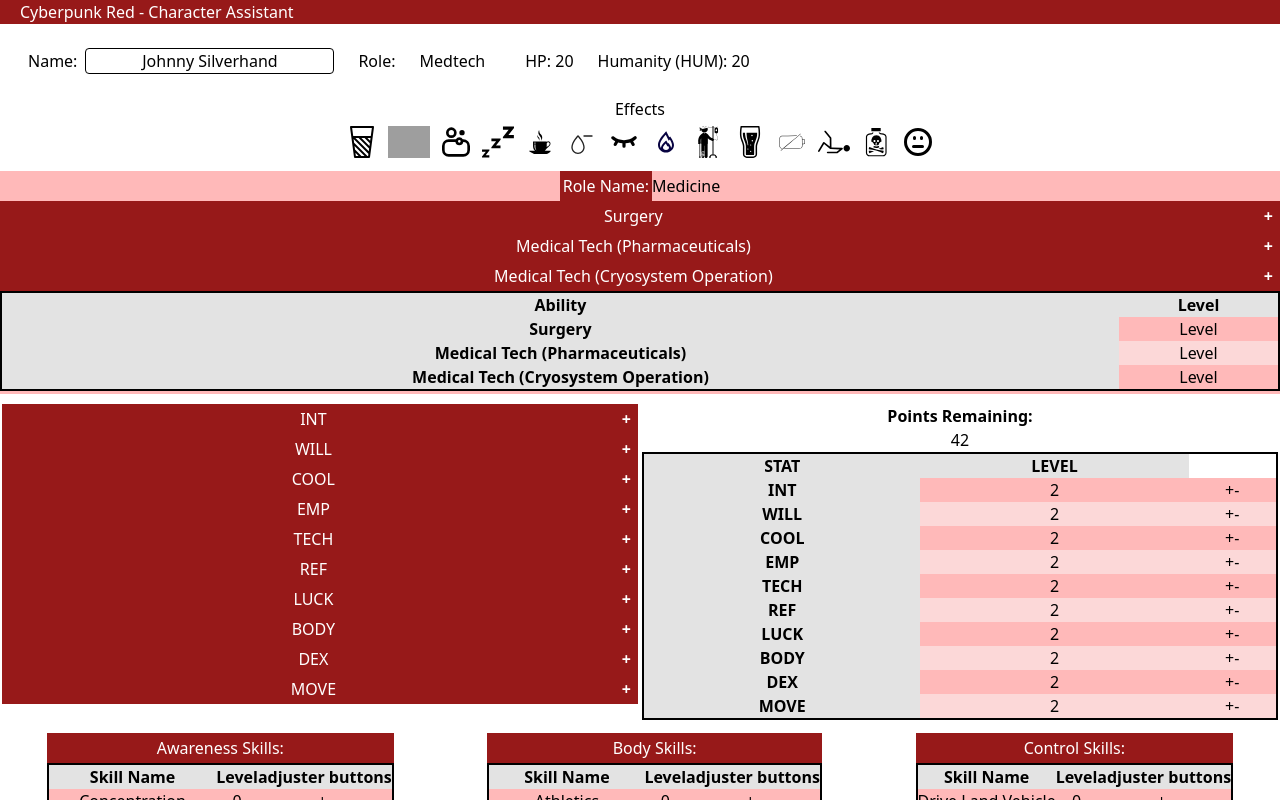
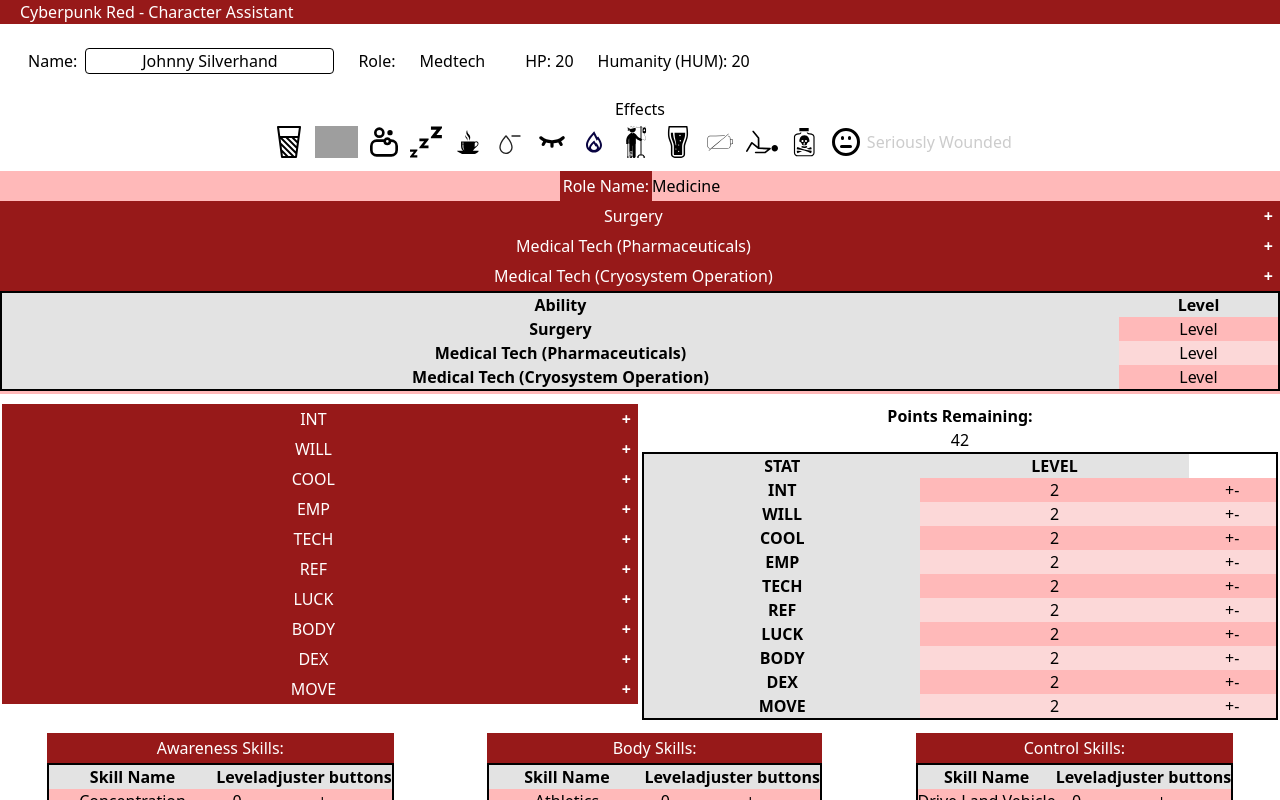
Before and after one commit to DaisyEverard/Cyberpunk-red, a React (Vite) app: page / in a window 1280 px wide. Built offline with nearby package versions, Linux system fonts and the light colour scheme; grey boxes are pictures that could not be loaded.

Commit message:
add seriously wounded text display and state

```diff
--- a/src/App.tsx
+++ b/src/App.tsx
@@ -18,6 +18,7 @@ export const RoleContext = createContext({});
 export const StatsContext = createContext({});
 export const HPContext = createContext({});
 export const HumanityContext = createContext({});
+export const SeriouslyWoundedContext = createContext({});
 
 const App = () => {
   const [name, setName] = useState('Johnny Silverhand');
@@ -25,12 +26,14 @@ const App = () => {
   const [stats, setStats] = useState(defaultStats);
   const [HP, setHP] = useState(calculateHP(stats));
   const [humanity, setHumanity] = useState(calculateHumanity(stats));
+  const [seriouslyWounded, setSeriouslyWounded] = useState("false");
 
   return (
     <RoleContext.Provider value={{ role, setRole }}>
       <StatsContext.Provider value={{ stats, setStats }}>
         <HPContext.Provider value={{ HP, setHP }}>
           <HumanityContext.Provider value={{ humanity, setHumanity }}>
+            <SeriouslyWoundedContext.Provider value={{seriouslyWounded, setSeriouslyWounded}}>
             <div className="flex flex-col h-screen w-screen overflow-hidden gap-2">
               <Header />
               <div className="flex flex-col items-center overflow-y-scroll">
@@ -50,6 +53,7 @@ const App = () => {
                 </div>
               </div>
             </div>
+            </SeriouslyWoundedContext.Provider>
           </HumanityContext.Provider>
         </HPContext.Provider>
       </StatsContext.Provider>
--- a/src/components/Effects.tsx
+++ b/src/components/Effects.tsx
@@ -2,9 +2,12 @@
 
 // Seriously wounded threshold = half total HP (rounded up)
 // Death save = BODY stat
+import { useState, useContext } from "react"
 import effectJson from "../data/effects.json"
 import "../style/effects.css"
+
 import ModalForMapState from "../utils/ModalForMapState"
+import { SeriouslyWoundedContext } from '../App';
 
 import bleedSVG from "../assets/icons/bleed.svg"
 import blindSVG from "../assets/icons/blind.svg"
@@ -20,7 +23,6 @@ import poisonSVG from "../assets/icons/poison.svg"
 import refreshedSVG from "../assets/icons/refreshed.svg"
 import restedSVG from "../assets/icons/rested.svg"
 import stunSVG from "../assets/icons/stun.svg"
-import { useState } from "react"
 
 
 const iconMap = {
@@ -41,6 +43,7 @@ const iconMap = {
 }
 
 const Effects = () => {
+  const {seriouslyWounded, setSeriouslyWounded} = useContext(SeriouslyWoundedContext)
   const [modalDisplays, setModalDisplays] = useState({
   "bleed": "none",
   "blind": "none",
@@ -103,6 +106,11 @@ const Effects = () => {
           </div>
         })
       }
+       {seriouslyWounded === 'true' ? (
+    <p className="text-warning-text-red">Seriously Wounded</p>
+  ) : (
+    <p className="text-inactive-grey">Seriously Wounded</p>
+  )}
     </div>
     </div>
    </div>
--- a/src/components/Profile.tsx
+++ b/src/components/Profile.tsx
@@ -1,6 +1,8 @@
+
 import rolesJson from '../data/roles.json';
 import DropdownCell from '../utils/DropdownCell';
 import SimpleEditableTextCell from '../utils/SimpleEditableTextCell';
+
 
 type ProfileProps = {
   name: string;
@@ -14,6 +16,7 @@ type ProfileProps = {
 const allRoles = Object.keys(rolesJson);
 
 const Profile = ({ name, setName, role, setRole, healthPoints, humanity }: ProfileProps) => {
+
   return (
     <div className="flex bg-red-200 rounded px-5 gap-2">
       <div className="px-2  flex gap-2 items-center">
--- a/tailwind.config.js
+++ b/tailwind.config.js
@@ -5,7 +5,10 @@ export default {
     extend: {},
     colors: {
       "main-dark-bg": '#971919',
+
       "main-light-text": '#fff',
+      "warning-text-red": '#ff0',
+      "inactive-grey": '#ccc',
     }
   },
   plugins: [],
```
